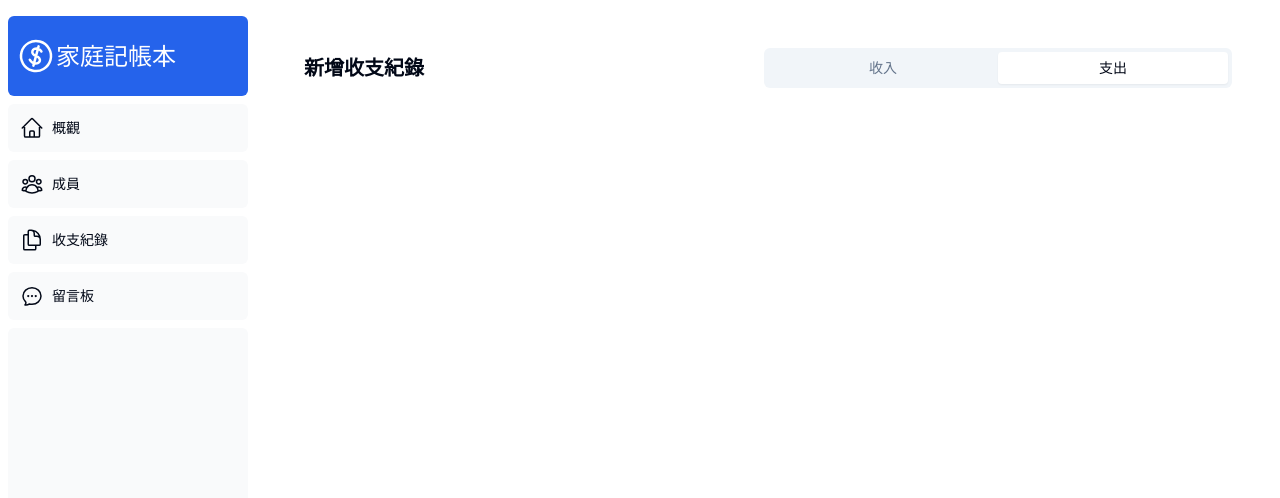
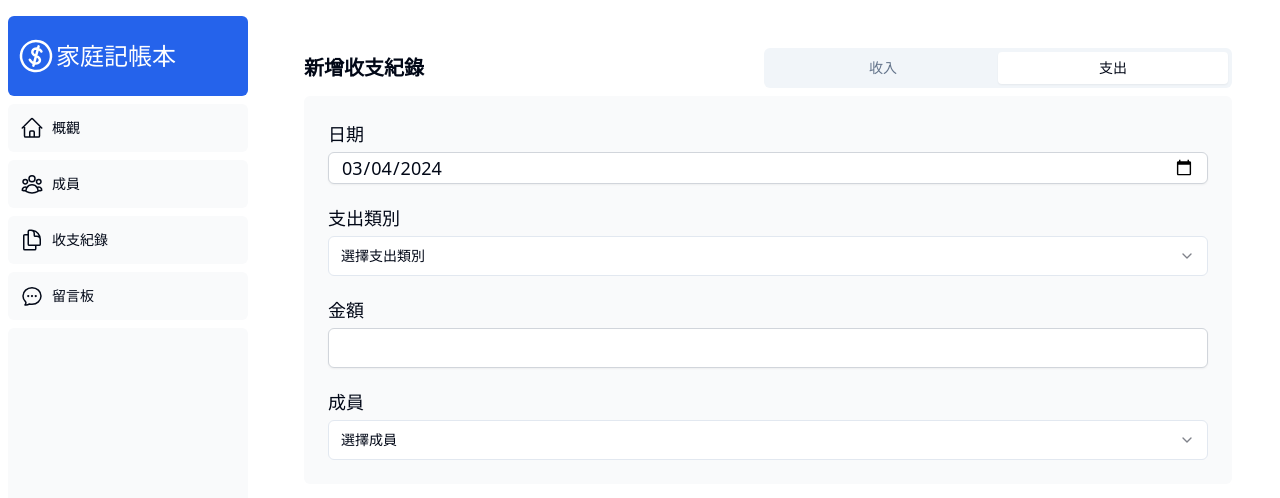
Before and after one commit to bblack1225/ffh, a Next.js app: page /records/create in a window 1280 px wide. Shown: the top 498 px of the page. Built offline with nearby package versions, Linux system fonts and the light colour scheme.

Commit message:
feat: 增加新增收支紀錄的排版、尚未完成

```diff
--- a/app/(routes)/records/create/page.tsx
+++ b/app/(routes)/records/create/page.tsx
@@ -1,3 +1,4 @@
+import ExpenseCreateForm from "@/app/ui/records/create/expenseForm";
 import { Tabs, TabsList, TabsTrigger, TabsContent } from "@/components/ui/tabs";
 
 export default function Page() {
@@ -18,7 +19,9 @@
           </TabsList>
         </div>
         <TabsContent value="income"></TabsContent>
-        <TabsContent value="expense"></TabsContent>
+        <TabsContent value="expense">
+          <ExpenseCreateForm />
+        </TabsContent>
       </Tabs>
     </div>
   );
--- a/app/(routes)/records/page.tsx
+++ b/app/(routes)/records/page.tsx
@@ -4,8 +4,8 @@
 import Link from "next/link";
 
 export default async function Page() {
-  const data = await fetchAllMembers();
-  const category = await fetchCategoriesByType("OUT");
+  // const data = await fetchAllMembers();
+  // const category = await fetchCategoriesByType("OUT");
 
   return (
     <div className="bg-background">
--- /dev/null
+++ b/app/ui/records/create/expenseForm.tsx
@@ -0,0 +1,94 @@
+"use client";
+import { Input } from "@/components/ui/input";
+import {
+  Select,
+  SelectContent,
+  SelectGroup,
+  SelectItem,
+  SelectLabel,
+  SelectTrigger,
+  SelectValue,
+} from "@/components/ui/select";
+
+export default function ExpenseCreateForm() {
+  return (
+    <form>
+      <div className="rounded-md bg-gray-50 p-4 md:p-6">
+        <div className="flex flex-col gap-5">
+          <div>
+            <label
+              htmlFor="date"
+              className="block text-xl sm:text-lg font-medium"
+            >
+              日期
+            </label>
+            <input
+              defaultValue={new Date().toISOString().split("T")[0]}
+              placeholder="選擇日期"
+              type="date"
+              name="date"
+              id="date"
+              className="mt-1 px-3 border border-gray-300 bg-white rounded-md shadow-sm focus:outline-none focus:ring-sky-500 focus:border-sky-500 text-xl  sm:text-lg"
+              style={{
+                width: "100%",
+                minWidth: "intrinsic",
+              }}
+            />
+          </div>
+          <div>
+            <label
+              htmlFor="expenseType"
+              className="text-xl sm:text-lg font-medium"
+            >
+              支出類別
+            </label>
+            <Select>
+              <SelectGroup className="mt-1">
+                <SelectTrigger id="expenseType">
+                  <SelectValue placeholder="選擇支出類別" />
+                </SelectTrigger>
+                <SelectContent>
+                  <SelectItem value="light">飲食</SelectItem>
+                  <SelectItem value="dark">食材</SelectItem>
+                  <SelectItem value="system">水電費</SelectItem>
+                </SelectContent>
+              </SelectGroup>
+            </Select>
+          </div>
+          <div>
+            <label
+              htmlFor="amount"
+              className="block text-xl sm:text-lg font-medium"
+            >
+              金額
+            </label>
+            <Input
+              type="number"
+              inputMode="numeric"
+              name="amount"
+              id="amount"
+              className="mt-1 block w-full px-3 py-1 border border-gray-300 rounded-md shadow-sm focus:outline-none focus:ring-sky-500 focus:border-sky-500 text-xl sm:text-lg"
+            />
+          </div>
+          <div>
+            <label htmlFor="member" className="text-xl sm:text-lg font-medium">
+              成員
+            </label>
+            <Select>
+              <SelectGroup className="mt-1">
+                <SelectTrigger id="member">
+                  <SelectValue placeholder="選擇成員" />
+                </SelectTrigger>
+                <SelectContent>
+                  <SelectItem value="light">Light</SelectItem>
+                  <SelectItem value="dark">Dark</SelectItem>
+                  <SelectItem value="system">System</SelectItem>
+                </SelectContent>
+              </SelectGroup>
+            </Select>
+          </div>
+        </div>
+      </div>
+    </form>
+  );
+}
--- /dev/null
+++ b/components/ui/input.tsx
@@ -0,0 +1,25 @@
+import * as React from "react"
+
+import { cn } from "@/lib/utils"
+
+export interface InputProps
+  extends React.InputHTMLAttributes<HTMLInputElement> {}
+
+const Input = React.forwardRef<HTMLInputElement, InputProps>(
+  ({ className, type, ...props }, ref) => {
+    return (
+      <input
+        type={type}
+        className={cn(
+          "flex h-10 w-full rounded-md border border-input bg-background px-3 py-2 text-sm ring-offset-background file:border-0 file:bg-transparent file:text-sm file:font-medium placeholder:text-muted-foreground focus-visible:outline-none focus-visible:ring-2 focus-visible:ring-ring focus-visible:ring-offset-2 disabled:cursor-not-allowed disabled:opacity-50",
+          className
+        )}
+        ref={ref}
+        {...props}
+      />
+    )
+  }
+)
+Input.displayName = "Input"
+
+export { Input }
--- /dev/null
+++ b/components/ui/select.tsx
@@ -0,0 +1,163 @@
+"use client";
+
+import * as React from "react";
+import * as SelectPrimitive from "@radix-ui/react-select";
+import { Check, ChevronDown, ChevronUp } from "lucide-react";
+
+import { cn } from "@/lib/utils";
+
+const Select = SelectPrimitive.Root;
+
+const SelectGroup = SelectPrimitive.Group;
+
+const SelectValue = SelectPrimitive.Value;
+
+const SelectTrigger = React.forwardRef<
+  React.ElementRef<typeof SelectPrimitive.Trigger>,
+  React.ComponentPropsWithoutRef<typeof SelectPrimitive.Trigger>
+>(({ className, children, ...props }, ref) => (
+  <SelectPrimitive.Trigger
+    ref={ref}
+    className={cn(
+      "flex h-10 w-full items-center justify-between rounded-md border border-input bg-background px-3 py-2 text-sm ring-offset-background placeholder:text-muted-foreground focus:outline-none focus:ring-2 focus:ring-ring focus:ring-offset-2 disabled:cursor-not-allowed disabled:opacity-50 [&>span]:line-clamp-1",
+      className
+    )}
+    {...props}
+  >
+    {children}
+    <SelectPrimitive.Icon asChild>
+      <ChevronDown className="h-4 w-4 opacity-50" />
+    </SelectPrimitive.Icon>
+  </SelectPrimitive.Trigger>
+));
+SelectTrigger.displayName = SelectPrimitive.Trigger.displayName;
+
+const SelectScrollUpButton = React.forwardRef<
+  React.ElementRef<typeof SelectPrimitive.ScrollUpButton>,
+  React.ComponentPropsWithoutRef<typeof SelectPrimitive.ScrollUpButton>
+>(({ className, ...props }, ref) => (
+  <SelectPrimitive.ScrollUpButton
+    ref={ref}
+    className={cn(
+      "flex cursor-default items-center justify-center py-1",
+      className
+    )}
+    {...props}
+  >
+    <ChevronUp className="h-4 w-4" />
+  </SelectPrimitive.ScrollUpButton>
+));
+SelectScrollUpButton.displayName = SelectPrimitive.ScrollUpButton.displayName;
+
+const SelectScrollDownButton = React.forwardRef<
+  React.ElementRef<typeof SelectPrimitive.ScrollDownButton>,
+  React.ComponentPropsWithoutRef<typeof SelectPrimitive.ScrollDownButton>
+>(({ className, ...props }, ref) => (
+  <SelectPrimitive.ScrollDownButton
+    ref={ref}
+    className={cn(
+      "flex cursor-default items-center justify-center py-1",
+      className
+    )}
+    {...props}
+  >
+    <ChevronDown className="h-4 w-4" />
+  </SelectPrimitive.ScrollDownButton>
+));
+SelectScrollDownButton.displayName =
+  SelectPrimitive.ScrollDownButton.displayName;
+
+const SelectContent = React.forwardRef<
+  React.ElementRef<typeof SelectPrimitive.Content>,
+  React.ComponentPropsWithoutRef<typeof SelectPrimitive.Content>
+>(({ className, children, position = "popper", ...props }, ref) => (
+  <SelectPrimitive.Portal>
+    <SelectPrimitive.Content
+      // for mobile, 預設情況下select change後，會直接focus到下個元素
+      ref={(ref) =>
+        ref?.addEventListener("touchend", (e) => e.preventDefault())
+      }
+      className={cn(
+        "relative z-50 max-h-96 min-w-[8rem] overflow-hidden rounded-md border bg-popover text-popover-foreground shadow-md data-[state=open]:animate-in data-[state=closed]:animate-out data-[state=closed]:fade-out-0 data-[state=open]:fade-in-0 data-[state=closed]:zoom-out-95 data-[state=open]:zoom-in-95 data-[side=bottom]:slide-in-from-top-2 data-[side=left]:slide-in-from-right-2 data-[side=right]:slide-in-from-left-2 data-[side=top]:slide-in-from-bottom-2",
+        position === "popper" &&
+          "data-[side=bottom]:translate-y-1 data-[side=left]:-translate-x-1 data-[side=right]:translate-x-1 data-[side=top]:-translate-y-1",
+        className
+      )}
+      position={position}
+      {...props}
+    >
+      <SelectScrollUpButton />
+      <SelectPrimitive.Viewport
+        className={cn(
+          "p-1",
+          position === "popper" &&
+            "h-[var(--radix-select-trigger-height)] w-full min-w-[var(--radix-select-trigger-width)]"
+        )}
+      >
+        {children}
+      </SelectPrimitive.Viewport>
+      <SelectScrollDownButton />
+    </SelectPrimitive.Content>
+  </SelectPrimitive.Portal>
+));
+SelectContent.displayName = SelectPrimitive.Content.displayName;
+
+const SelectLabel = React.forwardRef<
+  React.ElementRef<typeof SelectPrimitive.Label>,
+  React.ComponentPropsWithoutRef<typeof SelectPrimitive.Label>
+>(({ className, ...props }, ref) => (
+  <SelectPrimitive.Label
+    ref={ref}
+    className={cn("py-1.5 pl-8 pr-2 text-sm font-semibold", className)}
+    {...props}
+  />
+));
+SelectLabel.displayName = SelectPrimitive.Label.displayName;
+
+const SelectItem = React.forwardRef<
+  React.ElementRef<typeof SelectPrimitive.Item>,
+  React.ComponentPropsWithoutRef<typeof SelectPrimitive.Item>
+>(({ className, children, ...props }, ref) => (
+  <SelectPrimitive.Item
+    ref={ref}
+    className={cn(
+      "relative flex w-full cursor-default select-none items-center rounded-sm py-1.5 pl-8 pr-2 text-sm outline-none focus:bg-accent focus:text-accent-foreground data-[disabled]:pointer-events-none data-[disabled]:opacity-50",
+      className
+    )}
+    {...props}
+  >
+    <span className="absolute left-2 flex h-3.5 w-3.5 items-center justify-center">
+      <SelectPrimitive.ItemIndicator>
+        <Check className="h-4 w-4" />
+      </SelectPrimitive.ItemIndicator>
+    </span>
+
+    <SelectPrimitive.ItemText>{children}</SelectPrimitive.ItemText>
+  </SelectPrimitive.Item>
+));
+SelectItem.displayName = SelectPrimitive.Item.displayName;
+
+const SelectSeparator = React.forwardRef<
+  React.ElementRef<typeof SelectPrimitive.Separator>,
+  React.ComponentPropsWithoutRef<typeof SelectPrimitive.Separator>
+>(({ className, ...props }, ref) => (
+  <SelectPrimitive.Separator
+    ref={ref}
+    className={cn("-mx-1 my-1 h-px bg-muted", className)}
+    {...props}
+  />
+));
+SelectSeparator.displayName = SelectPrimitive.Separator.displayName;
+
+export {
+  Select,
+  SelectGroup,
+  SelectValue,
+  SelectTrigger,
+  SelectContent,
+  SelectLabel,
+  SelectItem,
+  SelectSeparator,
+  SelectScrollUpButton,
+  SelectScrollDownButton,
+};
--- a/package.json
+++ b/package.json
@@ -13,6 +13,7 @@
     "@heroicons/react": "^2.1.1",
     "@mantine/hooks": "^7.6.2",
     "@radix-ui/react-dialog": "^1.0.5",
+    "@radix-ui/react-select": "^2.0.0",
     "@radix-ui/react-slot": "^1.0.2",
     "@radix-ui/react-tabs": "^1.0.4",
     "@xata.io/client": "^0.29.3",
```
Also changed, not shown: 1 other file (tests, documents, lock files or other folders).
